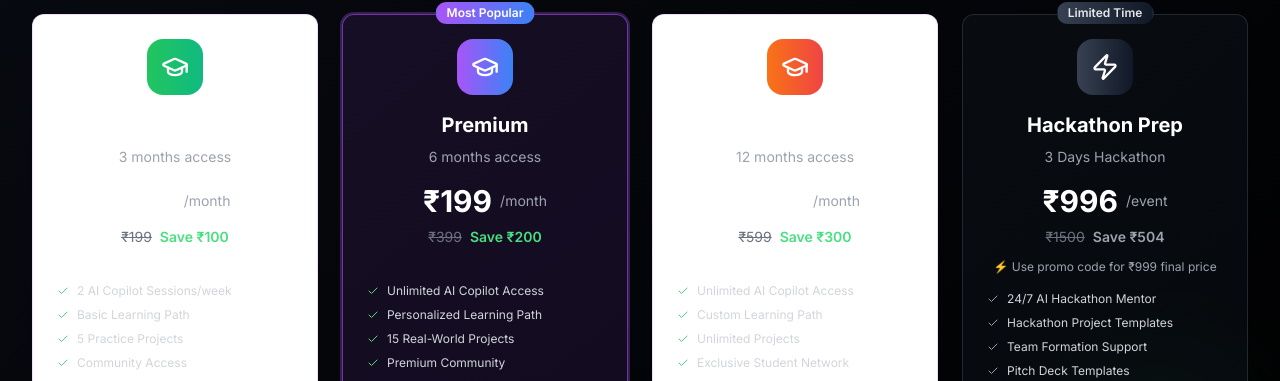
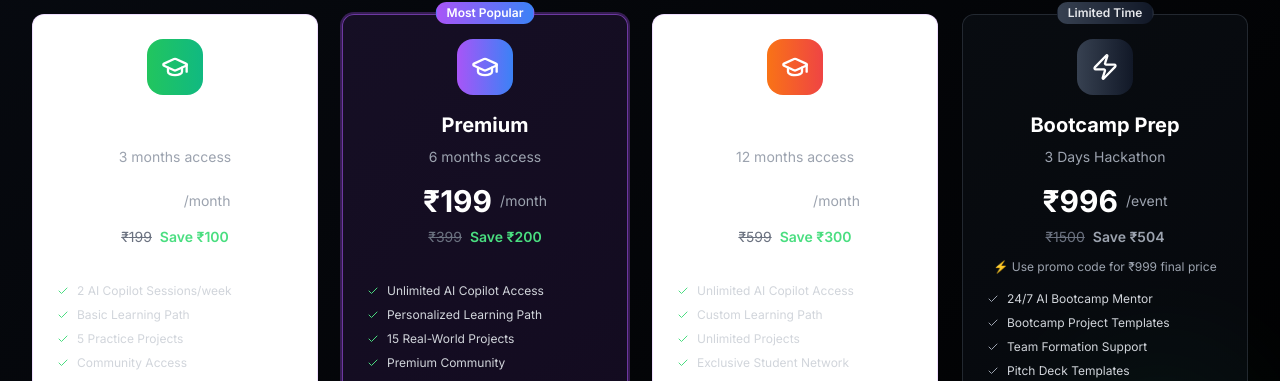
Before and after one commit to Aureeture/aureeture, a Next.js app: page /student-payment in a window 1280 px wide. Shown: the part 529-910 px from the top of the page. Built offline with nearby package versions, Linux system fonts and the light colour scheme.

Commit message:
Bootcamp

```diff
--- a/app/student-payment/page.tsx
+++ b/app/student-payment/page.tsx
@@ -138,8 +138,8 @@ export default function StudentPaymentPage() {
             { icon: Zap, text: "Full Interview Prep Suite", included: true },
         ],
         hackathon: [
-            { icon: Brain, text: "24/7 AI Hackathon Mentor", included: true },
-            { icon: Target, text: "Hackathon Project Templates", included: true },
+            { icon: Brain, text: "24/7 AI Bootcamp Mentor", included: true },
+            { icon: Target, text: "Bootcamp Project Templates", included: true },
             { icon: Users, text: "Team Formation Support", included: true },
             { icon: Award, text: "Pitch Deck Templates", included: true },
             { icon: TrendingUp, text: "Real-time Code Reviews", included: true },
@@ -293,7 +293,7 @@ export default function StudentPaymentPage() {
                                         </div>
 
                                         <h3 className="text-xl font-bold mb-2 capitalize text-white">
-                                            {key === "hackathon" ? "Hackathon Prep" : key}
+                                            {key === "hackathon" ? "Bootcamp Prep" : key}
                                         </h3>
                                         <p className="text-gray-400 mb-4 text-sm">{plan.duration}</p>
 
```
